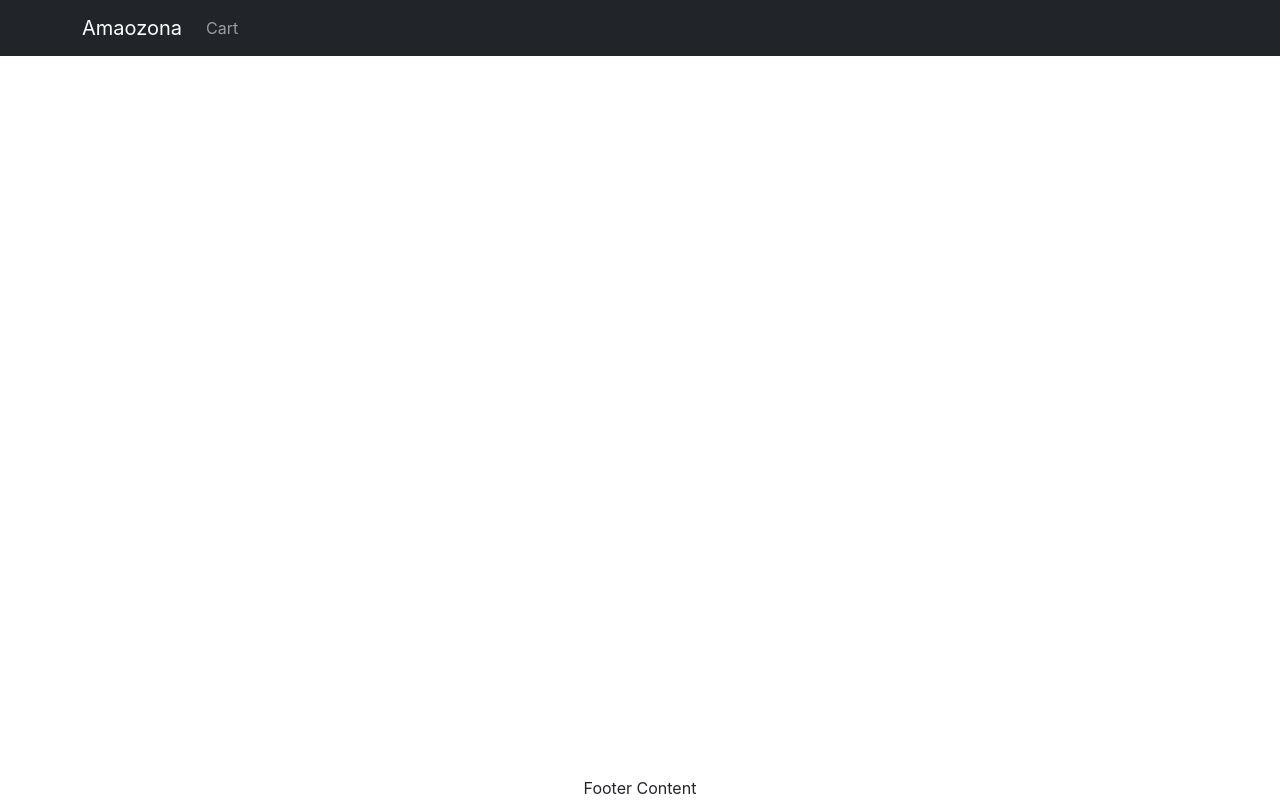
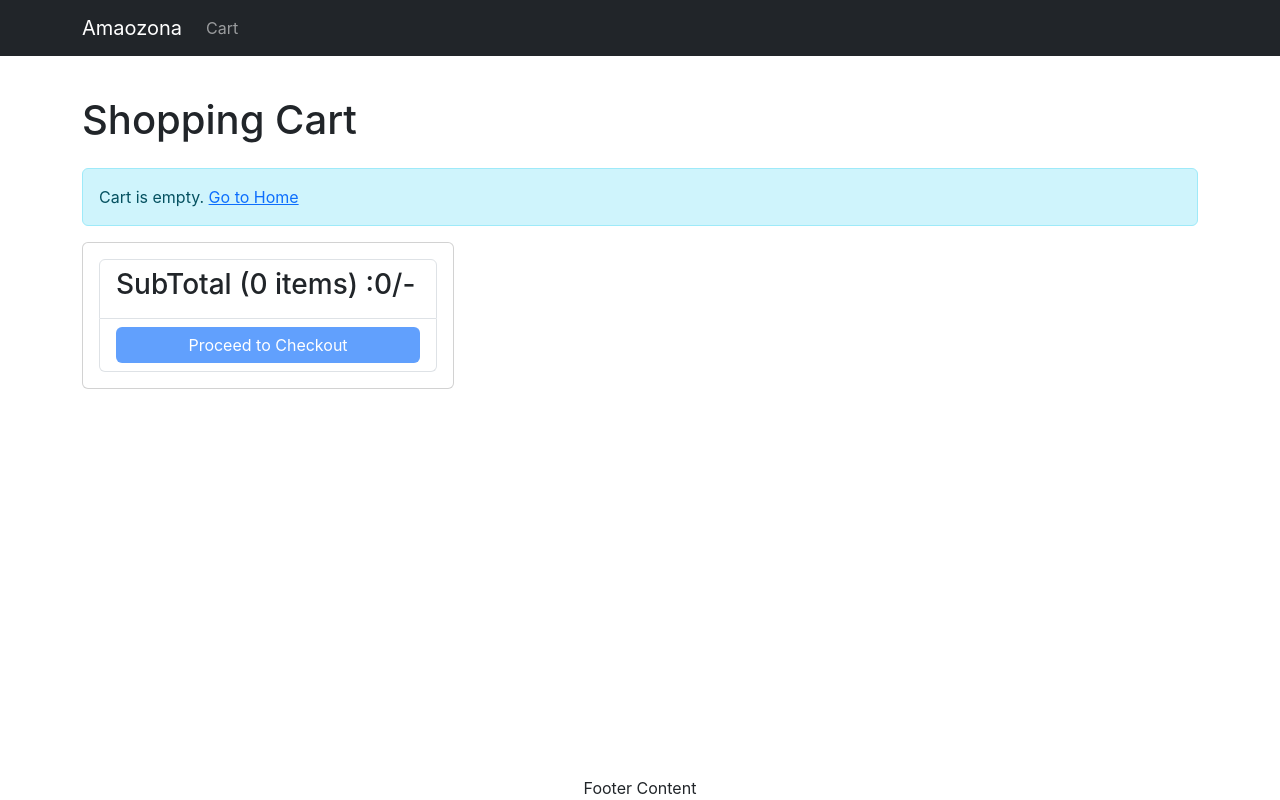
Before and after one commit to Chestha-Sharma/e-shopping_website, a React (Create React App) app in the folder frontend/: page /cart in a window 1280 px wide. Built offline with nearby package versions, Linux system fonts and the light colour scheme.

Commit message:
add cart

```diff
--- a/frontend/src/App.js
+++ b/frontend/src/App.js
@@ -7,6 +7,7 @@ import { Badge, Container, Nav, Navbar } from "react-bootstrap";
 import { LinkContainer } from "react-router-bootstrap";
 import { useContext } from "react";
 import { Store } from "./store";
+import CartScreen from "./screens/Cartscreen";
 function App() {
    const {state} = useContext(Store);
    const {cart} = state;
@@ -41,6 +42,7 @@ function App() {
       <Container className="mt-3">
       <Routes>
         <Route path="/" element={<Homescreen />} />
+        <Route path="/cart" element={<CartScreen />} />
         <Route path="/product/:slug" element={<ProductScreen />} />
       </Routes>
       </Container>
--- a/frontend/src/index.css
+++ b/frontend/src/index.css
@@ -57,3 +57,9 @@ main{
 }
 /* // for line 40 isse footer ko hamesha bottom par rakhne me madad milegi chahe content kam ho ya zyada ho kyoki isme min height 100vh hai aur flex column hai to footer hamesha bottom par rahega 100vh ka matlab hai viewport height yani ki screen ki height ke barabar aur flex column ka matlab hai ki elements vertically arrange honge to jab content kam hoga to footer bottom par rahega aur jab content zyada hoga to footer content ke niche rahega.
 //site container ke andar header maina and footer sab h to isliye isne sabko select kiya jiski min height hamne 100vh kar kiya hai taki pura screen cover ho jaye aur footer hamesha bottom par rahe chahe content kam ho ya zyada ho. */
+
+
+
+.img-thumbnail{
+  height : 80px;
+}
--- /dev/null
+++ b/frontend/src/screens/Cartscreen.js
@@ -0,0 +1,101 @@
+import { useContext } from "react";
+import { Store } from "../store";
+import { Helmet } from "react-helmet-async";
+import { Link } from "react-router-dom";
+import { Button, Card, Col, ListGroup } from "react-bootstrap";
+// Removed unused Row, Col, and useNavigate imports
+
+export default function CartScreen() {
+    const { state, dispatch: ctxDispatch } = useContext(Store);
+    const {
+        cart: { cartItems },
+    } = state;
+
+    return (
+        <div>
+            <Helmet>
+                <title>Shopping Cart</title>
+            </Helmet>
+            <h1 className="my-4">Shopping Cart</h1>
+
+            {cartItems.length === 0 ? (
+                <div className="alert alert-info">
+                    Cart is empty. <Link to="/">Go to Home</Link>
+                </div>
+            ) : (
+                <ListGroup>
+                    {cartItems.map((item) => (
+                        <ListGroup.Item key={item._id} className="p-3">
+                            {/* Flex container holding the entire row */}
+                            <div className="d-flex align-items-center justify-content-between gap-3 flex-wrap">
+
+                                {/* Product Image & Name */}
+                                <div className="d-flex align-items-center gap-3" style={{ flex: '2', minWidth: '200px' }}>
+                                    <img
+                                        src={item.image}
+                                        alt={item.name}
+                                        className="img-fluid rounded img-thumbnail"
+                                        style={{ width: '60px', height: '60px', objectFit: 'cover' }}
+                                    />
+                                    <Link to={`/product/${item._id}`} className="text-decoration-none fw-bold">
+                                        {item.name}
+                                    </Link>
+                                </div>
+
+                                {/* Quantity Controls */}
+                                <div className="d-flex align-items-center gap-2" style={{ flex: '1', minWidth: '120px' }}>
+                                    <Button variant="light" disabled={item.quantity === 1}>
+                                        <i className="fas fa-minus-circle"></i>
+                                    </Button>
+                                    <span className="fw-bold px-2">{item.quantity}</span>
+                                    <Button variant="light">
+                                        <i className="fas fa-plus-circle"></i>
+                                    </Button>
+                                </div>
+
+                                {/* Price */}
+                                <div className="fw-bold fs-5" style={{ flex: '1', minWidth: '80px' }}>
+                                    {item.price} /-
+                                </div>
+
+                                {/* Delete Button */}
+                                <div>
+                                    <Button variant="danger" size="sm">
+                                        <i className="fas fa-trash-alt"></i>
+                                    </Button>
+                                </div>
+                            </div>
+                        </ListGroup.Item>
+                    ))}
+                </ListGroup>
+            )}
+        <Col md={4}>
+        <Card>
+            <Card.Body>
+                <ListGroup varinent="flush">
+                    <ListGroup.Item>
+                        <h3>
+                            SubTotal (
+                                {cartItems.reduce((a, c) => a + c.quantity, 0)}{' '}
+                                items) :
+                                {cartItems.reduce((a, c) => a + c.price * c.quantity, 0)}{"/-"}
+                        </h3>
+                    </ListGroup.Item>
+                    <ListGroup.Item>
+                        <div className="d-grid">
+                            <Button
+                            type="button"
+                            variant="primary"
+                            disabled={cartItems.length === 0}
+                            >
+                             Proceed to Checkout
+                            </Button>
+                        </div>
+                    </ListGroup.Item>
+                </ListGroup>
+            </Card.Body>
+        </Card>
+        </Col>
+        </div>
+    );
+}
--- a/frontend/src/screens/Productscreen.js
+++ b/frontend/src/screens/Productscreen.js
@@ -2,7 +2,7 @@ import axios from 'axios';
 import { useContext, useEffect, useReducer } from 'react';
 import { Badge, Button, Card, Col, ListGroup, Row } from 'react-bootstrap';
 import { Helmet } from 'react-helmet-async';
-import { useParams } from 'react-router-dom';
+import { useNavigate, useParams } from 'react-router-dom';
 import Loading from '../components/Loading';
 import Msg from '../components/MassageBox';
 import Rating from '../components/Rating';
@@ -21,6 +21,7 @@ const reducer = (state, action) => {
   }
 };
 function ProductScreen() {
+  const navigate = useNavigate();
   const param = useParams();
   const { slug } = param;
   const [{ loading, error, product }, dispatch] = useReducer(reducer, {
@@ -61,6 +62,7 @@ function ProductScreen() {
       type: 'CART_ADD_ITEM',
       payload: { ...product, quantity},
     });
+     navigate('/cart');
   };
   //   Yahan par type ka kaam ek "Label" ya "Instruction" ki tarah hota hai.
   // Jab aap ctxDispatch call karte hain, toh aap Reducer function ko ek signal bhej rahe hote hain. Reducer ke paas bahut saare kaam ho sakte hain (jaise item add karna, item remove karna, ya cart clear karna). type hi wo cheez hai jo Reducer ko batati hai ki kaunsa logic execute karna hai.
```
